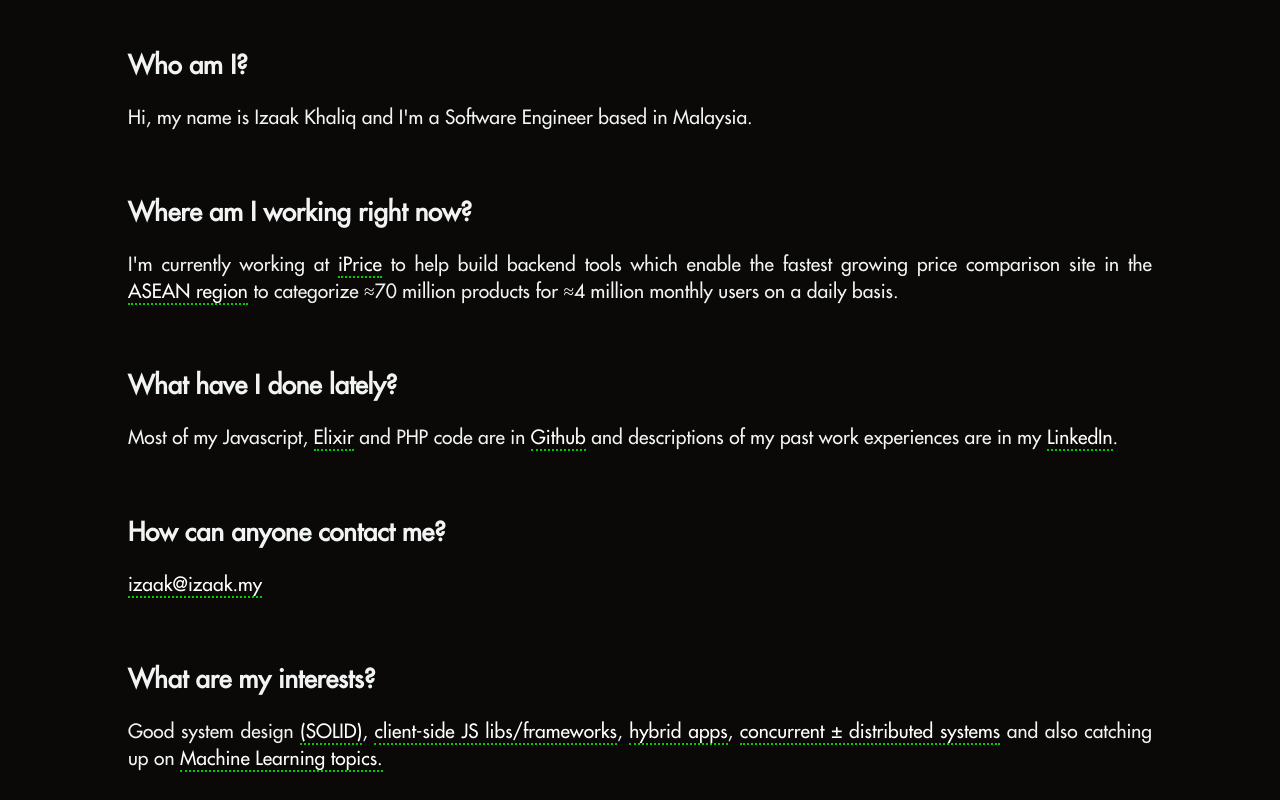
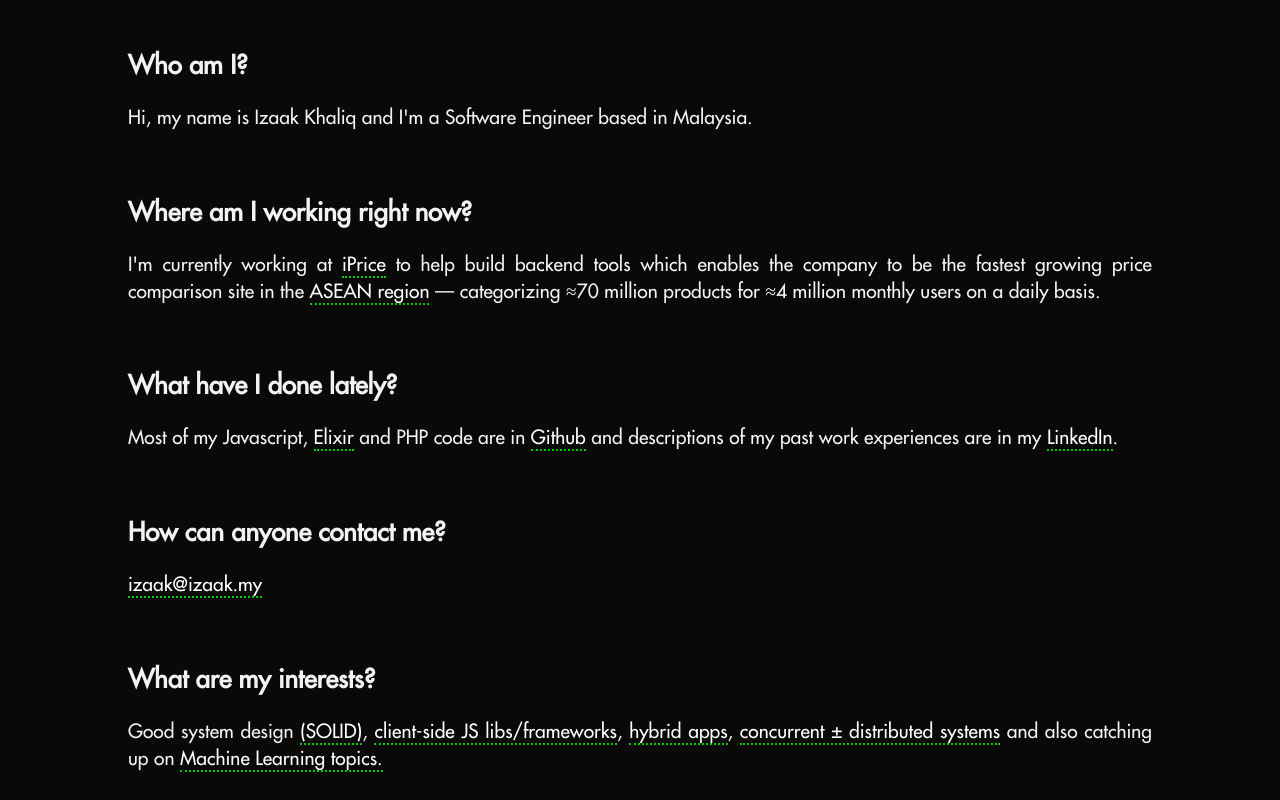
Before and after one commit to 1zaak/1zaak.github.io, a website: page index.html in a window 1280 px wide. Drawn offline with Linux system fonts and the light colour scheme.

Commit message:
Fix content

```diff
--- a/index.html
+++ b/index.html
@@ -21,7 +21,7 @@
           <p class = "justify answer">Hi, my name is Izaak Khaliq and I'm a Software Engineer based in Malaysia.</p>
           <br/>
           <h2 class="question">Where am I working right now?</h2>
-          <p class = "justify answer">I'm currently working at <a class="normal" href="https://iprice.my" target="_blank">iPrice</a> to help build backend tools which enable the fastest growing price comparison site in the <a class="normal" href="http://ipricegroup.com" target="_blank">ASEAN region</a> to categorize &asymp;70 million products for &asymp;4 million monthly users on a daily basis.</p>
+          <p class = "justify answer">I'm currently working at <a class="normal" href="https://iprice.my" target="_blank">iPrice</a> to help build backend tools which enables the company to be the fastest growing price comparison site in the <a class="normal" href="http://ipricegroup.com" target="_blank">ASEAN region</a> &mdash; categorizing &asymp;70 million products for &asymp;4 million monthly users on a daily basis.</p>
           <br/>
           <h2 class="question">What have I done lately?</h2>
           <p class = "justify answer">Most of my Javascript, <a class="normal" href="http://elixir-lang.org" target="_blank">Elixir</a> and PHP code are in <a class="normal" href="https://github.com/1zaak" target="_blank">Github</a> and descriptions of my past work experiences are in my <a class="normal" href="https://www.linkedin.com/in/1zaak" target="_blank">LinkedIn</a>.</p>
```
